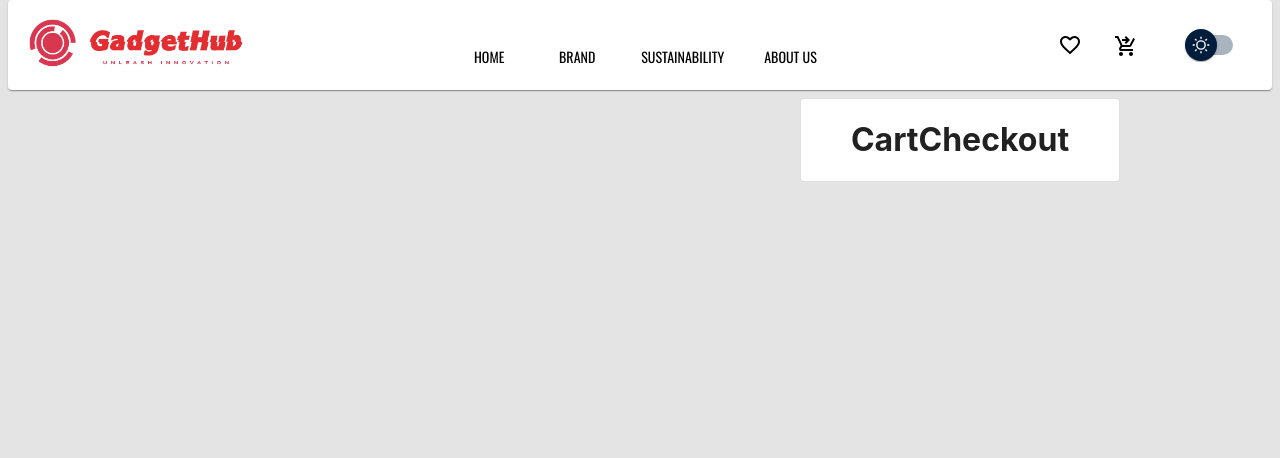
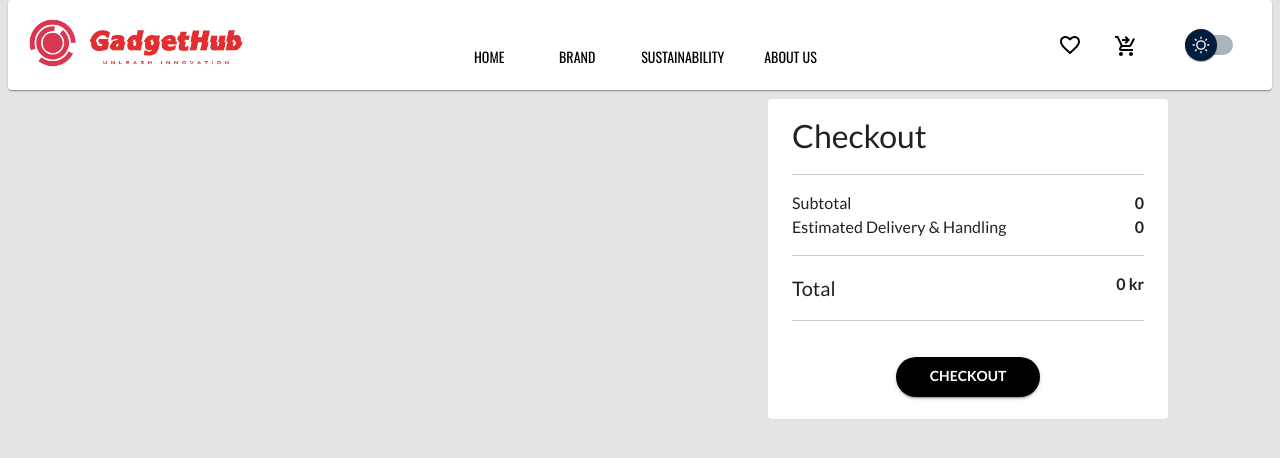
Before and after one commit to pedroOrvalho/E-commerce-FrontEnd-Mockup, a React (Create React App) app: page /products/checkout in a window 1280 px wide. Shown: the top 458 px of the page. Built offline with nearby package versions, Linux system fonts and the light colour scheme.

Commit message:
cart/checkout finished

```diff
--- a/src/components/ProductDetail/AddToFavoritesAndCart.tsx
+++ b/src/components/ProductDetail/AddToFavoritesAndCart.tsx
@@ -1,4 +1,4 @@
-import { setCartList, setFavoriteList } from "../../redux/slices/productsSlice";
+import { addToCart, deleteFromCart, setFavoriteList } from "../../redux/slices/productsSlice";
 
 import FavoriteIcon from "@mui/icons-material/Favorite";
 import { Box, Button, Typography } from "@mui/material";
@@ -16,7 +16,7 @@ export default function ProductDetailInfo({ product }: Props) {
   const favoriteList = useSelector((state: RootState) => state.productsList.favoritesList);
   const cartList = useSelector((state: RootState) => state.productsList.cartList);
   const isAlreadyFavorite = favoriteList.some((favoriteItem) => favoriteItem.id === product.id);
-  const isInCart = cartList.some((item) => item.id === product.id);
+  const isInCart = cartList.some((item) => item.cartProduct.product.id === product.id);
 
   function handleAddToFavorites(favoriteProduct: Product) {
     if (isAlreadyFavorite) {
@@ -29,13 +29,11 @@ export default function ProductDetailInfo({ product }: Props) {
   }
 
   function handleAddToCart(product: Product) {
-    if (isInCart) {
-      const newCart = cartList.filter((cartItem) => cartItem.id !== product.id);
-      dispatch(setCartList(newCart));
-    } else {
-      const newCart = [...cartList, product];
-      dispatch(setCartList(newCart));
-    }
+    dispatch(addToCart(product));
+  }
+
+  function handleDeleteFromCart(product: Product) {
+    dispatch(deleteFromCart(product));
   }
 
   return (
@@ -71,7 +69,7 @@ export default function ProductDetailInfo({ product }: Props) {
         }}
         variant="contained"
         aria-label="add to cart"
-        onClick={() => handleAddToCart(product)}
+        onClick={isInCart ? () => handleDeleteFromCart(product) : () => handleAddToCart(product)}
       >
         {isInCart ? (
           <Typography sx={{ color: "white" }}>Remove from cart</Typography>
--- a/src/components/Wishlist.tsx
+++ b/src/components/Wishlist.tsx
@@ -12,15 +12,15 @@ import ListItemButton from "@mui/material/ListItemButton";
 import ListItemText from "@mui/material/ListItemText";
 import FavoriteBorderIcon from "@mui/icons-material/FavoriteBorder";
 import AddShoppingCartIcon from "@mui/icons-material/AddShoppingCart";
+import DeleteForeverIcon from "@mui/icons-material/DeleteForever";
 
 import { Product } from "../types/type";
 import { Badge, IconButton } from "@mui/material";
-import { setCartList, setFavoriteList } from "../redux/slices/productsSlice";
+import { addToCart, setFavoriteList, deleteFromFavorite } from "../redux/slices/productsSlice";
 
 export default function Wishlist() {
   const [open, setOpen] = React.useState<boolean>(false);
   const favoritesList = useSelector((state: RootState) => state.productsList.favoritesList);
-  const cartList = useSelector((state: RootState) => state.productsList.cartList);
   const dispatch = useDispatch();
 
   const toggleDrawer = (open: boolean) => (event: React.KeyboardEvent | React.MouseEvent) => {
@@ -28,10 +28,13 @@ export default function Wishlist() {
   };
 
   function handleAddToCart(product: Product) {
-    const newCart = [...cartList, product];
-    dispatch(setCartList(newCart));
+    dispatch(addToCart(product));
     const newFavoriteList = favoritesList.filter((cartItem) => cartItem.id !== product.id);
     dispatch(setFavoriteList(newFavoriteList));
+  }
+
+  function handleRemoveFromFavorite(product: Product) {
+    dispatch(deleteFromFavorite(product));
   }
   const list = (
     <Box
@@ -46,6 +49,9 @@ export default function Wishlist() {
             <ListItemButton>
               <img src={favorite.images[0]} alt="pic" width={"50px"}></img>
               <ListItemText sx={{ marginLeft: "10px" }} primary={favorite.title} />
+              <IconButton>
+                <DeleteForeverIcon onClick={() => handleRemoveFromFavorite(favorite)} />
+              </IconButton>
               <IconButton onClick={() => handleAddToCart(favorite)}>
                 <AddShoppingCartIcon />
               </IconButton>
--- a/src/components/cart/CartCheckout.tsx
+++ b/src/components/cart/CartCheckout.tsx
@@ -1,11 +1,108 @@
-import { Box, Paper } from "@mui/material";
+import { useSelector } from "react-redux";
+import { RootState } from "../../redux/store";
+
+import { Box, Button, ThemeProvider, Typography, createTheme } from "@mui/material";
+import { CartProduct } from "../../types/type";
+
+const theme = createTheme({
+  typography: {
+    fontFamily: ["Lato", "sans-serif"].join(","),
+    button: { fontWeight: "bold" },
+    h5: {
+      fontSize: "2rem",
+    },
+  },
+});
 
 export default function CartCheckout() {
+  const cartList = useSelector((state: RootState) => state.productsList.cartList);
+  const totalArray = cartList.map((cartProduct: CartProduct) => {
+    const value = cartProduct.cartProduct.product.price;
+    const qty = cartProduct.cartProduct.quantity;
+    return value * qty;
+  });
+
+  const total = totalArray.reduce((accumulator, currentValue) => accumulator + currentValue, 0);
+
   return (
-    <Paper variant="outlined">
-      <Box>
-        <h1>CartCheckout</h1>
+    <ThemeProvider theme={theme}>
+      <Box sx={{ height: "100%", margin: "1rem 1.5rem" }}>
+        <Box
+          sx={{
+            paddingBottom: "1rem",
+            borderBottom: "1px solid hsla(0, 0%, 0%, 0.2)",
+            display: "flex",
+            alignItems: "center",
+          }}
+        >
+          <Typography variant="h5">Checkout</Typography>
+        </Box>
+        <Box>
+          <Box
+            sx={{
+              display: "flex",
+              justifyContent: "space-between",
+              paddingTop: "1rem",
+            }}
+          >
+            <Typography>Subtotal</Typography>
+            <Typography>
+              <span>{total}</span>
+            </Typography>
+          </Box>
+          <Box
+            sx={{
+              display: "flex",
+              justifyContent: "space-between",
+              paddingBottom: "1rem",
+              borderBottom: "1px solid hsla(0, 0%, 0%, 0.2)",
+            }}
+          >
+            <Typography>Estimated Delivery & Handling</Typography>
+            <Typography>
+              <span>{cartList.length === 0 ? 0 : "89 kr"}</span>
+            </Typography>
+          </Box>
+        </Box>
+        <Box
+          sx={{
+            display: "flex",
+            justifyContent: "space-between",
+            padding: "1rem 0rem",
+            borderBottom: "1px solid hsla(0, 0%, 0%, 0.2)",
+          }}
+        >
+          <Typography variant="h6">Total</Typography>
+          <Typography>
+            <span>{cartList.length === 0 ? 0 : total + 89} kr</span>
+          </Typography>
+        </Box>
+        <Box
+          sx={{
+            marginTop: "1rem",
+            height: "5rem",
+            display: "flex",
+            justifyContent: "center",
+            alignItems: "center",
+          }}
+        >
+          <Button
+            sx={{
+              color: "white",
+              backgroundColor: "black",
+              "&:hover": {
+                backgroundColor: "gray",
+              },
+              borderRadius: "20px",
+              height: "2.5rem",
+              width: "9rem",
+            }}
+            variant="contained"
+          >
+            <Typography variant="button"> Checkout</Typography>
+          </Button>
+        </Box>
       </Box>
-    </Paper>
+    </ThemeProvider>
   );
 }
--- a/src/pages/Cart.tsx
+++ b/src/pages/Cart.tsx
@@ -1,6 +1,6 @@
 import { useSelector } from "react-redux";
 import { RootState } from "../redux/store";
-import { Box } from "@mui/material";
+import { Box, Paper } from "@mui/material";
 import CartItem from "../components/cart/CartItem";
 import CartCheckout from "../components/cart/CartCheckout";
 
@@ -9,13 +9,13 @@ export default function Cart() {
   return (
     <Box sx={{ display: "flex", justifyContent: "center" }} minHeight={"90vh"}>
       <Box sx={{ minWidth: "40rem" }}>
-        {cartList.map((cartItem) => (
-          <CartItem cartItem={cartItem} />
+        {cartList.map((cartItem, index) => (
+          <CartItem key={index} cartProduct={cartItem} />
         ))}
       </Box>
-      <Box sx={{ minWidth: "20rem", minHeight: "30rem", textAlign: "center" }}>
+      <Paper variant="outlined" sx={{ marginLeft: "1rem", minWidth: "25rem", maxHeight: "20rem" }}>
         <CartCheckout />
-      </Box>
+      </Paper>
     </Box>
   );
 }
--- a/src/redux/slices/productsSlice.ts
+++ b/src/redux/slices/productsSlice.ts
@@ -1,12 +1,12 @@
 import { createSlice, PayloadAction } from "@reduxjs/toolkit";
-import { Product } from "../../types/type";
+import { CartProduct, Product } from "../../types/type";
 
 type InitialState = {
   products: Product[];
   isLoading: boolean;
   product: Product;
   favoritesList: Product[];
-  cartList: Product[];
+  cartList: CartProduct[];
 };
 
 const initialState: InitialState = {
@@ -35,20 +35,87 @@ const productsSlice = createSlice({
       state.products = payload;
       state.isLoading = false;
     },
+
     fetchProductDetail: (state, { payload }: PayloadAction<Product>) => {
       state.product = payload;
       state.isLoading = false;
     },
+
     setFavoriteList: (state, { payload }: PayloadAction<Product[]>) => {
       state.favoritesList = payload;
     },
-    setCartList: (state, { payload }: PayloadAction<Product[]>) => {
-      state.cartList = payload;
+
+    addToCart: (state, action: PayloadAction<Product>) => {
+      const { id } = action.payload;
+      const existingCartItemIndex = state.cartList.findIndex(
+        (item) => item.cartProduct.product.id === id
+      );
+      if (existingCartItemIndex !== -1) {
+        state.cartList[existingCartItemIndex].cartProduct.quantity += 1;
+      } else {
+        state.cartList.push({
+          cartProduct: {
+            product: action.payload,
+            quantity: 1,
+          },
+        });
+      }
+    },
+
+    deleteFromCart: (state, actions: PayloadAction<Product>) => {
+      const isInCart = state.cartList.some(
+        (item) => item.cartProduct.product.id === actions.payload.id
+      );
+      if (isInCart) {
+        const newCart = state.cartList.filter(
+          (cartItem) => cartItem.cartProduct.product.id !== actions.payload.id
+        );
+        state.cartList = newCart;
+      }
+    },
+
+    deleteFromFavorite: (state, { payload }: PayloadAction<Product>) => {
+      const isInFavorite = state.favoritesList.some((item) => item.id === payload.id);
+
+      if (isInFavorite) {
+        const newFavoriteList = state.favoritesList.filter(
+          (favoriteItem) => favoriteItem.id !== payload.id
+        );
+        state.favoritesList = newFavoriteList;
+      }
+    },
+
+    increment: (state, actions: PayloadAction<Product>) => {
+      const { id } = actions.payload;
+      const existingCartItem = state.cartList.find((item) => item.cartProduct.product.id === id);
+
+      if (existingCartItem) {
+        existingCartItem.cartProduct.quantity += 1;
+      }
+    },
+
+    decrement: (state, actions: PayloadAction<Product>) => {
+      const { id } = actions.payload;
+      const existingCartItem = state.cartList.find((item) => item.cartProduct.product.id === id);
+
+      if (existingCartItem) {
+        if (existingCartItem.cartProduct.quantity > 0) {
+          existingCartItem.cartProduct.quantity -= 1;
+        }
+      }
     },
   },
 });
 
-export const { fetchProducts, fetchProductDetail, setFavoriteList, setCartList } =
-  productsSlice.actions;
+export const {
+  fetchProducts,
+  fetchProductDetail,
+  setFavoriteList,
+  addToCart,
+  deleteFromCart,
+  deleteFromFavorite,
+  increment,
+  decrement,
+} = productsSlice.actions;
 const productsReducer = productsSlice.reducer;
 export default productsReducer;
```
Also changed, not shown: src/components/cart/CartItem.tsx (+42 -12 lines), src/types/type.ts (+7 -0 lines).
